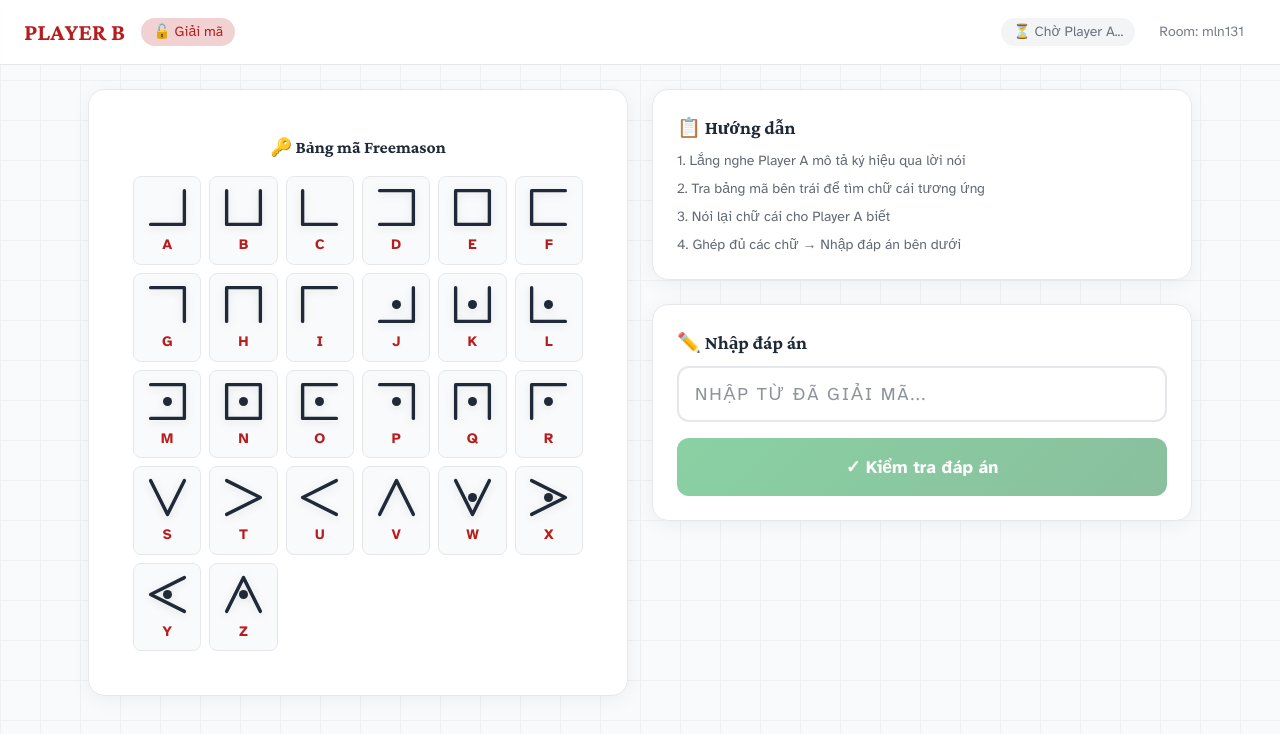
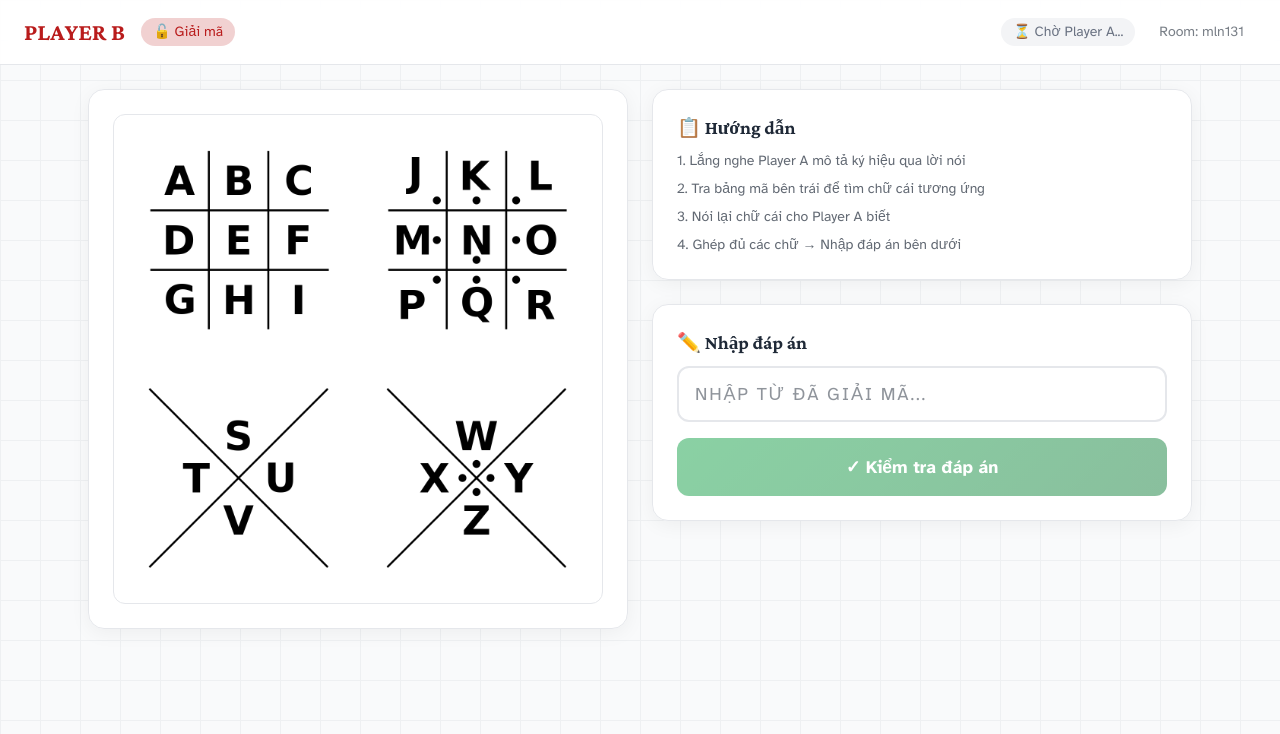
Before and after one commit to AnPhuoc2410/Project-1848, a React (Vite) app: page /game1/b in a window 1280 px wide. Shown: the top 734 px of the page. Built offline with nearby package versions, Linux system fonts and the light colour scheme; no server answers.

Commit message:
feat: Add Player B interface for Game 1, featuring Freemason cipher decoding and WebSocket communication.

```diff
--- a/src/pages/game1/PlayerB.jsx
+++ b/src/pages/game1/PlayerB.jsx
@@ -110,7 +110,13 @@ export default function PlayerB() {
       <div className="relative z-10 p-6 grid grid-cols-1 lg:grid-cols-2 gap-6 max-w-6xl mx-auto">
         {/* Left - Cipher Key */}
         <div className="game-card">
-          <FreemasonCipherKey size={45} />
+          <div className="rounded-xl overflow-hidden bg-white p-4 border border-border">
+            <img
+              src="/img_game/FreemasonV2.png"
+              alt="Bảng mã Freemason"
+              className="w-full h-auto"
+            />
+          </div>
         </div>
 
         {/* Right - Answer Input */}
```
Also changed, not shown: public/img_game/FreemasonV2.png (added).
